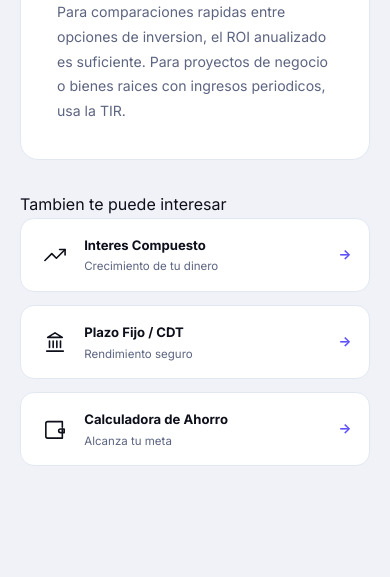
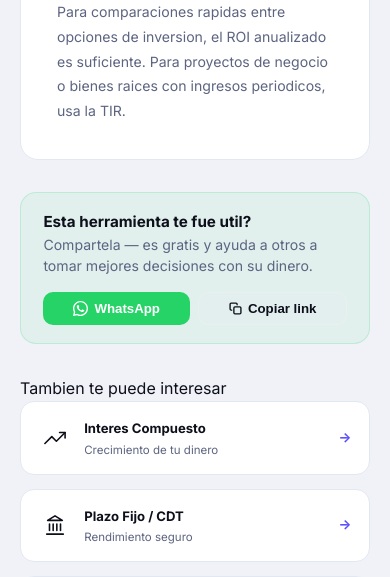
Before and after one commit to rgomezarroyo/midineroobedece, a Flask app: page /calculadora-roi in a window 390 px wide. Shown: the part 1976-2553 px from the top of the page. Run offline with Flask 3, Linux system fonts and the light colour scheme; some libraries are stand-ins or nearby versions.

Commit message:
Add universal share strip + WhatsApp/copy link buttons on all calculadoras
- main.js: auto-injects share strip before .relacionadas on any calculator page
- main.js: shareStripWA() sends h1 title + URL via WhatsApp; shareStripCopy() copies URL to clipboard with 2s feedback
- style.css: .share-strip, .btn-strip-wa, .btn-strip-copy styles including mobile responsive

Result-specific WhatsApp sharing was already live in prestamos, tarjeta and deudas.

Co-Authored-By: Claude Sonnet 4.6 <noreply@anthropic.com>

```diff
--- a/app/static/css/style.css
+++ b/app/static/css/style.css
@@ -1650,6 +1650,21 @@ main {
 .btn-share { width: 100%; margin-top: 1.1rem; padding: 0.7rem 1rem; background: #25D366; color: #fff; border: none; border-radius: 12px; font-size: 0.88rem; font-weight: 700; cursor: pointer; display: flex; align-items: center; justify-content: center; gap: 0.5rem; transition: background 0.15s; }
 .btn-share:hover { background: #1db954; }
 
+/* ── SHARE STRIP ── */
+.share-strip { background: rgba(37,211,102,0.07); border: 1px solid rgba(37,211,102,0.2); border-radius: 16px; padding: 1.1rem 1.4rem; margin: 2rem 0 1.25rem; display: flex; align-items: center; justify-content: space-between; gap: 1rem; flex-wrap: wrap; }
+.share-strip-text { font-size: 0.88rem; color: var(--text-muted); line-height: 1.45; }
+.share-strip-text strong { display: block; font-size: 0.95rem; color: var(--text); margin-bottom: 0.15rem; }
+.share-strip-btns { display: flex; gap: 0.55rem; flex-shrink: 0; }
+.btn-strip-wa { background: #25D366; color: #fff; border: none; border-radius: 10px; padding: 0.5rem 1rem; font-size: 0.83rem; font-weight: 700; cursor: pointer; display: flex; align-items: center; gap: 0.4rem; transition: background 0.15s; }
+.btn-strip-wa:hover { background: #1db954; }
+.btn-strip-copy { background: rgba(255,255,255,0.06); color: var(--text); border: 1px solid rgba(255,255,255,0.12); border-radius: 10px; padding: 0.5rem 1rem; font-size: 0.83rem; font-weight: 600; cursor: pointer; display: flex; align-items: center; gap: 0.4rem; transition: background 0.15s; }
+.btn-strip-copy:hover { background: rgba(255,255,255,0.11); }
+@media (max-width: 580px) {
+    .share-strip { flex-direction: column; align-items: flex-start; }
+    .share-strip-btns { width: 100%; }
+    .btn-strip-wa, .btn-strip-copy { flex: 1; justify-content: center; }
+}
+
 /* ── AD UNIT ── */
 .ad-unit { margin: 1.5rem 0; }
 
--- a/app/static/js/main.js
+++ b/app/static/js/main.js
@@ -326,6 +326,42 @@ function shareWA() {
   window.open('https://wa.me/?text=' + encodeURIComponent(msg), '_blank');
 }
 
+// ── SHARE STRIP (universal) ──
+(function() {
+  document.addEventListener('DOMContentLoaded', function() {
+    var rel = document.querySelector('.relacionadas');
+    if (!rel) return;
+    var waIco = '<svg width="15" height="15" viewBox="0 0 24 24" fill="currentColor" style="flex-shrink:0"><path d="M17.472 14.382c-.297-.149-1.758-.867-2.03-.967-.273-.099-.471-.148-.67.15-.197.297-.767.966-.94 1.164-.173.199-.347.223-.644.075-.297-.15-1.255-.463-2.39-1.475-.883-.788-1.48-1.761-1.653-2.059-.173-.297-.018-.458.13-.606.134-.133.298-.347.446-.52.149-.174.198-.298.298-.497.099-.198.05-.371-.025-.52-.075-.149-.669-1.612-.916-2.207-.242-.579-.487-.5-.669-.51-.173-.008-.371-.01-.57-.01-.198 0-.52.074-.792.372-.272.297-1.04 1.016-1.04 2.479 0 1.462 1.065 2.875 1.213 3.074.149.198 2.096 3.2 5.077 4.487.709.306 1.262.489 1.694.625.712.227 1.36.195 1.871.118.571-.085 1.758-.719 2.006-1.413.248-.694.248-1.289.173-1.413-.074-.124-.272-.198-.57-.347z"/><path d="M12 0C5.373 0 0 5.373 0 12c0 2.025.507 3.933 1.395 5.61L0 24l6.545-1.378A11.945 11.945 0 0012 24c6.627 0 12-5.373 12-12S18.627 0 12 0zm0 21.818a9.805 9.805 0 01-5.032-1.388l-.36-.214-3.732.786.8-3.647-.235-.374A9.818 9.818 0 012.182 12C2.182 6.58 6.58 2.182 12 2.182S21.818 6.58 21.818 12 17.42 21.818 12 21.818z"/></svg>';
+    var copyIco = '<svg width="13" height="13" viewBox="0 0 24 24" fill="none" stroke="currentColor" stroke-width="2.5" stroke-linecap="round" stroke-linejoin="round" style="flex-shrink:0"><rect x="9" y="9" width="13" height="13" rx="2"/><path d="M5 15H4a2 2 0 01-2-2V4a2 2 0 012-2h9a2 2 0 012 2v1"/></svg>';
+    var strip = document.createElement('div');
+    strip.className = 'share-strip';
+    strip.innerHTML =
+      '<div class="share-strip-text"><strong>Esta herramienta te fue util?</strong>Compartela — es gratis y ayuda a otros a tomar mejores decisiones con su dinero.</div>' +
+      '<div class="share-strip-btns">' +
+        '<button class="btn-strip-wa" onclick="shareStripWA()">' + waIco + 'WhatsApp</button>' +
+        '<button class="btn-strip-copy" id="btn-strip-copy" onclick="shareStripCopy()">' + copyIco + 'Copiar link</button>' +
+      '</div>';
+    rel.parentNode.insertBefore(strip, rel);
+  });
+})();
+
+function shareStripWA() {
+  var h1 = document.querySelector('h1');
+  var title = h1 ? h1.textContent.trim() : 'Calculadora financiera gratis';
+  var msg = title + '\nCalculadora gratuita para LATAM:\n' + window.location.href;
+  window.open('https://wa.me/?text=' + encodeURIComponent(msg), '_blank');
+}
+
+function shareStripCopy() {
+  var btn = document.getElementById('btn-strip-copy');
+  navigator.clipboard.writeText(window.location.href).then(function() {
+    btn.textContent = 'Copiado!';
+    setTimeout(function() {
+      btn.innerHTML = '<svg width="13" height="13" viewBox="0 0 24 24" fill="none" stroke="currentColor" stroke-width="2.5" stroke-linecap="round" stroke-linejoin="round" style="flex-shrink:0"><rect x="9" y="9" width="13" height="13" rx="2"/><path d="M5 15H4a2 2 0 01-2-2V4a2 2 0 012-2h9a2 2 0 012 2v1"/></svg>Copiar link';
+    }, 2000);
+  });
+}
+
 // ── CALCULADORA DESCUENTOS ──
 function calcularDescuento() {
   const precio = parseFloat(document.getElementById('precio').value);
```
